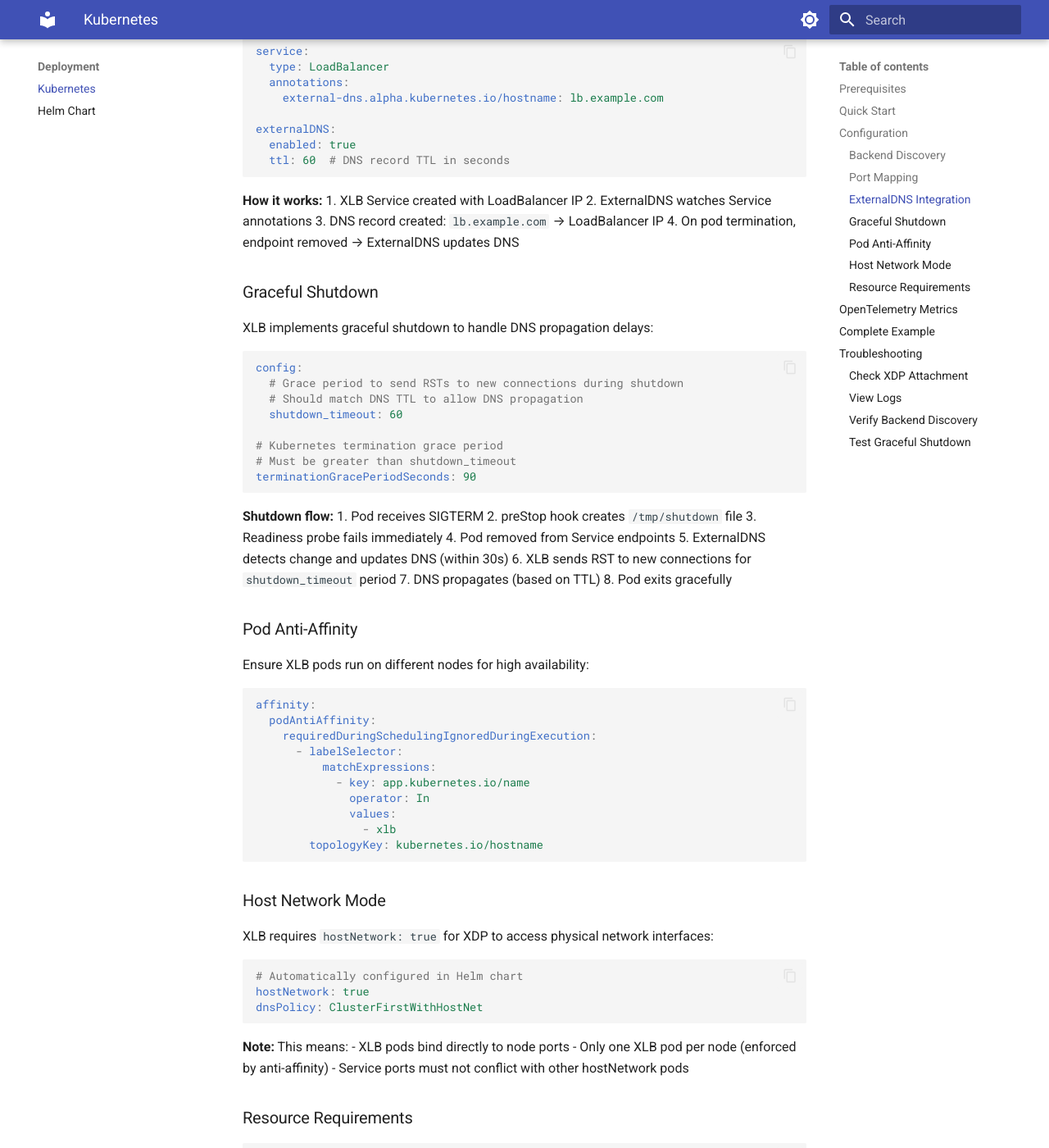
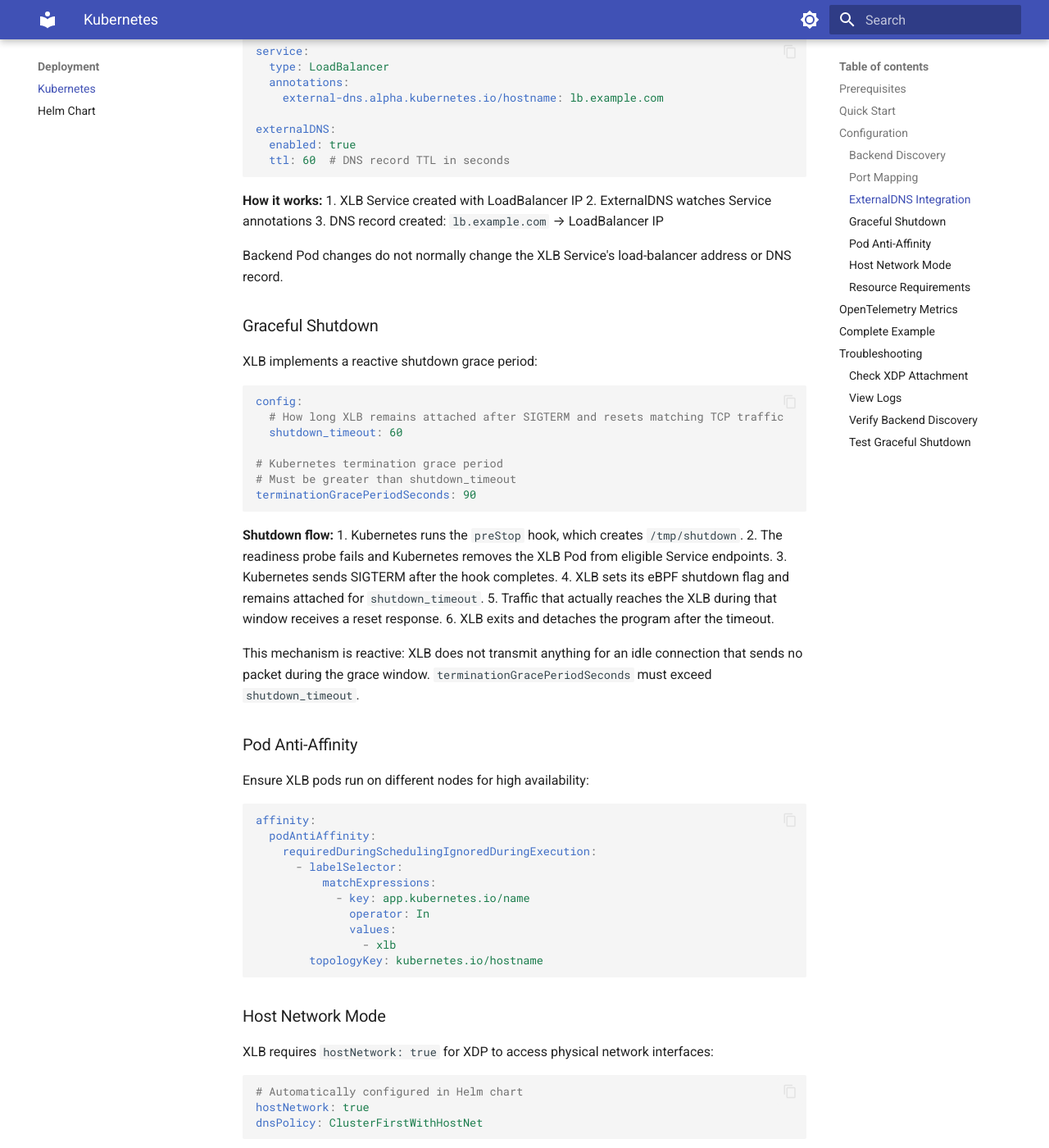
Before and after one commit to bisdreamz/xlb, an MkDocs documentation site: the page built from docs/docs/deployment/kubernetes.md, in a window 1280 px wide and 1400 px high, scrolled down 1593 px. Shown: the whole window at 82% size. Built offline with MkDocs 1.6.1 and Material for MkDocs 9.7.7, drawn with Linux system fonts in a browser that asks for light colours; some of the changed text lies outside the part shown.

Commit message:
Correct public deployment and performance guidance

````diff
--- a/docs/docs/deployment/kubernetes.md
+++ b/docs/docs/deployment/kubernetes.md
@@ -30,7 +30,7 @@
 
 ### Backend Discovery
 
-XLB watches Kubernetes Endpoints for the configured service:
+XLB reads the configured Service selector and watches matching Pods:
 
 ```yaml
 # values.yaml
@@ -41,7 +41,8 @@
       service: backend-service
 ```
 
-The load balancer will automatically discover and route to all healthy endpoints of `backend-service`.
+New flows are assigned only to matching Pods that are Ready and not terminating. Established flows
+remain pinned to their selected backend while it drains.
 
 ### Port Mapping
 
@@ -75,16 +76,16 @@
 1. XLB Service created with LoadBalancer IP
 2. ExternalDNS watches Service annotations
 3. DNS record created: `lb.example.com` → LoadBalancer IP
-4. On pod termination, endpoint removed → ExternalDNS updates DNS
+
+Backend Pod changes do not normally change the XLB Service's load-balancer address or DNS record.
 
 ### Graceful Shutdown
 
-XLB implements graceful shutdown to handle DNS propagation delays:
+XLB implements a reactive shutdown grace period:
 
 ```yaml
 config:
-  # Grace period to send RSTs to new connections during shutdown
-  # Should match DNS TTL to allow DNS propagation
+  # How long XLB remains attached after SIGTERM and resets matching TCP traffic
   shutdown_timeout: 60
 
 # Kubernetes termination grace period
@@ -93,14 +94,15 @@
 ```
 
 **Shutdown flow:**
-1. Pod receives SIGTERM
-2. preStop hook creates `/tmp/shutdown` file
-3. Readiness probe fails immediately
-4. Pod removed from Service endpoints
-5. ExternalDNS detects change and updates DNS (within 30s)
-6. XLB sends RST to new connections for `shutdown_timeout` period
-7. DNS propagates (based on TTL)
-8. Pod exits gracefully
+1. Kubernetes runs the `preStop` hook, which creates `/tmp/shutdown`.
+2. The readiness probe fails and Kubernetes removes the XLB Pod from eligible Service endpoints.
+3. Kubernetes sends SIGTERM after the hook completes.
+4. XLB sets its eBPF shutdown flag and remains attached for `shutdown_timeout`.
+5. Traffic that actually reaches the XLB during that window receives a reset response.
+6. XLB exits and detaches the program after the timeout.
+
+This mechanism is reactive: XLB does not transmit anything for an idle connection that sends no
+packet during the grace window. `terminationGracePeriodSeconds` must exceed `shutdown_timeout`.
 
 ### Pod Anti-Affinity
 
@@ -139,16 +141,15 @@
 ```yaml
 resources:
   requests:
-    cpu: 2000m      # 2 cores minimum
+    cpu: 2000m
     memory: 256Mi
   limits:
-    cpu: 4000m      # Scale up for >100k RPS
+    cpu: 4000m
     memory: 512Mi
 ```
 
-**Performance scaling:**
-- 2 cores: ~100k RPS
-- 4 cores: ~200k+ RPS
+Size requests and limits from measurements on your NIC, kernel, packet sizes, connection churn, and
+whether XLB attached in native-driver or generic/SKB mode. Published benchmark guidance is planned.
 
 ## OpenTelemetry Metrics
 
````
Also changed, not shown: docs/docs/configuration/index.md (+7 -5 lines), docs/docs/configuration/reference.md (+4 -7 lines), docs/docs/getting-started/quickstart.md (+5 -6 lines), docs/docs/index.md (+11 -11 lines).
